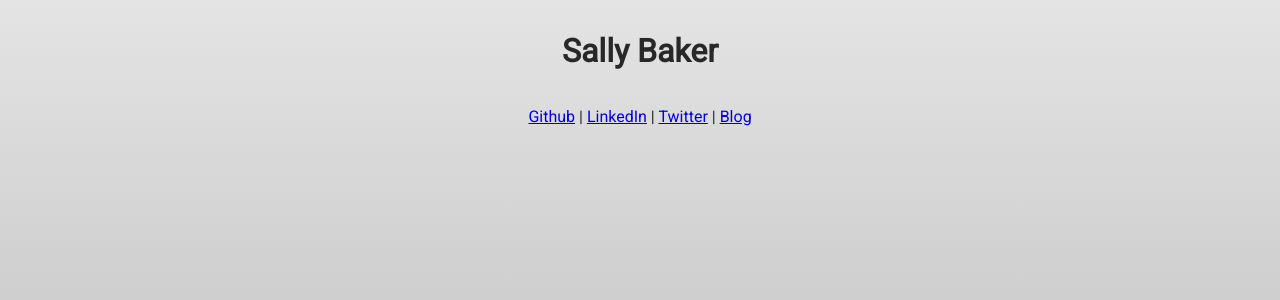
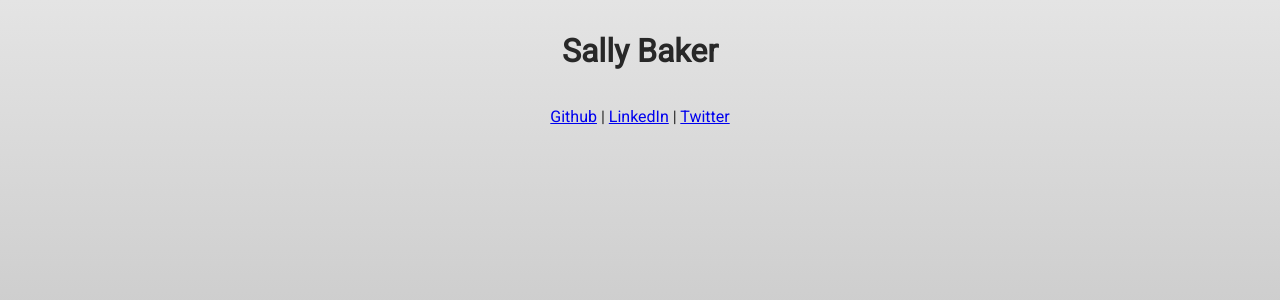
Before and after one commit to sallybaker/sallybaker.github.io, a Jekyll site: the page built from index.html, in a window 1280 px wide. Shown: the part 374-674 px from the top of the page. Built offline with Jekyll 4.4.1, drawn with Linux system fonts in a browser that asks for light colours.

Commit message:
remove blog link

```diff
--- a/index.html
+++ b/index.html
@@ -7,6 +7,5 @@ custom_css: home
 <p class="social">
     <a target="_blank" href="https://github.com/sallybaker">Github</a> |
     <a target="_blank" href="https://www.linkedin.com/in/sallyrbaker/">LinkedIn</a> |
-    <a target="_blank" href="https://twitter.com/sallybaker">Twitter</a> |
-    <a target="_blank" href="/posts.html">Blog</a>
+    <a target="_blank" href="https://twitter.com/sallybaker">Twitter</a>
 </p>
```
